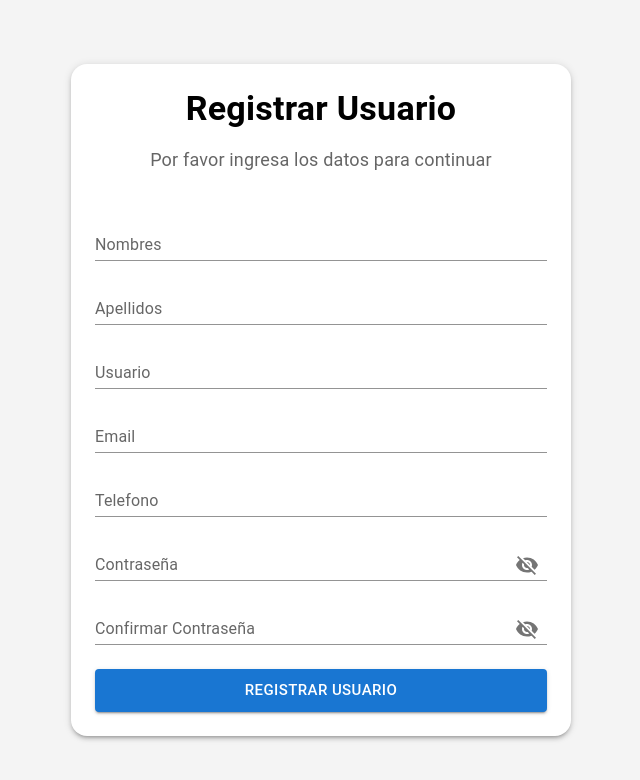
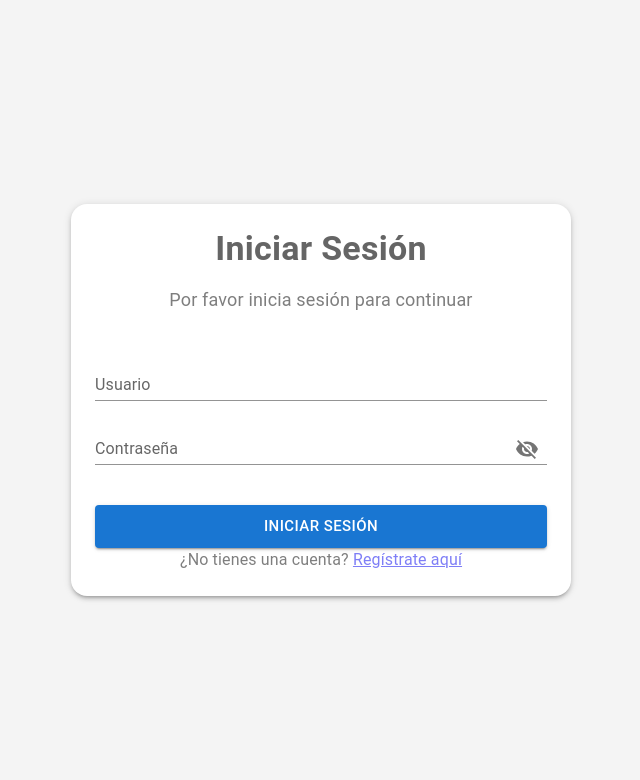
Before and after one commit to ramos-201/artemisfr, a React (Vite) app: page / in a window 1280 px wide. Shown: the top 780 px of the page, without its empty margins (319-959 px from the left). Built offline with nearby package versions, Linux system fonts and the light colour scheme.

Commit message:
feat: create router, add login and user-register

```diff
--- a/package.json
+++ b/package.json
@@ -15,7 +15,8 @@
     "@mui/icons-material": "^6.1.8",
     "@mui/material": "^6.1.8",
     "react": "^18.3.1",
-    "react-dom": "^18.3.1"
+    "react-dom": "^18.3.1",
+    "react-router-dom": "^7.0.1"
   },
   "devDependencies": {
     "@eslint/js": "^9.15.0",
--- a/src/App.tsx
+++ b/src/App.tsx
@@ -1,8 +1,17 @@
+import {BrowserRouter, Route, Routes} from "react-router-dom";
 import LoginPage from './pages/login';
-import RegisterUser from './pages/RegisterUser';
+import RegisterUserPage from './pages/RegisterUser';
+import AppRoutes from "./Routes";
 
 function App(): JSX.Element {
-  return <RegisterUser />
+  return (
+    <BrowserRouter>
+      <Routes>
+        <Route path={AppRoutes.login} element={<LoginPage />} />
+        <Route path={AppRoutes.registerUser} element={<RegisterUserPage />} />
+      </Routes>
+    </BrowserRouter>
+  )
 }
 
 export default App;
--- /dev/null
+++ b/src/Routes.tsx
@@ -0,0 +1,6 @@
+const Routes = {
+  login: '/',
+  registerUser: '/user-register'
+};
+
+export default Routes;
--- a/src/components/AuthPageLayoutComponent.tsx
+++ b/src/components/AuthPageLayoutComponent.tsx
@@ -1,4 +1,4 @@
-import { Box, Container, Typography } from "@mui/material"
+import { Box, Container, Typography } from '@mui/material'
 
 interface Props {
   titleTG: string;
@@ -9,7 +9,7 @@ interface Props {
 const AuthPageLayoutComponent = ({ titleTG = 'Título por defecto', descriptionTG = 'Descripción por defecto', children }: Props): JSX.Element => {
   return (
     <Box
-      component="section"
+      component='section'
       sx={{
         minHeight: '100vh',
         display: 'flex',
@@ -31,13 +31,13 @@ const AuthPageLayoutComponent = ({ titleTG = 'Título por defecto', descriptionT
           bgcolor: 'rgb(255, 255, 255)',
         }}
       >
-        <Typography variant="h4" fontWeight="bold" mb={2}>
+        <Typography variant='h4' fontWeight='bold' mb={2} sx={{ opacity: 0.6 }}>
           {titleTG}
         </Typography>
         <Typography
           sx={{
             fontSize: '18px',
-            opacity: 0.6,
+            opacity: 0.5,
             marginBottom: 3,
           }}
         >
--- a/src/pages/RegisterUser.tsx
+++ b/src/pages/RegisterUser.tsx
@@ -1,9 +1,11 @@
-import { Button } from '@mui/material';
+import { Button, Typography } from '@mui/material';
 import AuthPageLayoutComponent from '../components/AuthPageLayoutComponent';
 import InputFieldComponent from '../components/InputFieldComponent';
 import { useState } from 'react';
+import { Link } from 'react-router-dom';
+import AppRoutes from "./../Routes";
 
-function RegisterUser (): JSX.Element {
+function RegisterUserPage (): JSX.Element {
 
   const [formInputFields, setFormInputFields] = useState({
     nameField: '',
@@ -186,8 +188,14 @@ function RegisterUser (): JSX.Element {
          Registrar usuario
        </Button>
      </form>
+     <Typography sx={{
+        opacity: 0.5,
+      }} >
+        ¿Ya tienes una cuenta?{' '}
+        <Link to={AppRoutes.login}>Inicia sesion aquí</Link>
+    </Typography>
  </AuthPageLayoutComponent>
   )
 }
 
-export default RegisterUser;
+export default RegisterUserPage;
--- a/src/pages/login.tsx
+++ b/src/pages/login.tsx
@@ -1,8 +1,9 @@
-import { Button } from '@mui/material';
+import { Button, Typography } from '@mui/material';
 import { useState } from 'react';
 import InputFieldComponent from '../components/InputFieldComponent';
 import AuthPageLayoutComponent from '../components/AuthPageLayoutComponent';
-
+import { Link } from 'react-router-dom';
+import AppRoutes from "./../Routes";
 
 function LoginPage(): JSX.Element {
 
@@ -56,7 +57,6 @@ function LoginPage(): JSX.Element {
               }))
             }}
           />
-
           <Button
             fullWidth
             type='submit'
@@ -68,6 +68,12 @@ function LoginPage(): JSX.Element {
             Iniciar sesión
           </Button>
         </form>
+        <Typography sx={{
+           opacity: 0.5,
+        }}>
+          ¿No tienes una cuenta?{' '}
+          <Link to={AppRoutes.registerUser}>Regístrate aquí</Link>
+        </Typography>
     </AuthPageLayoutComponent>
   );
 }
```
